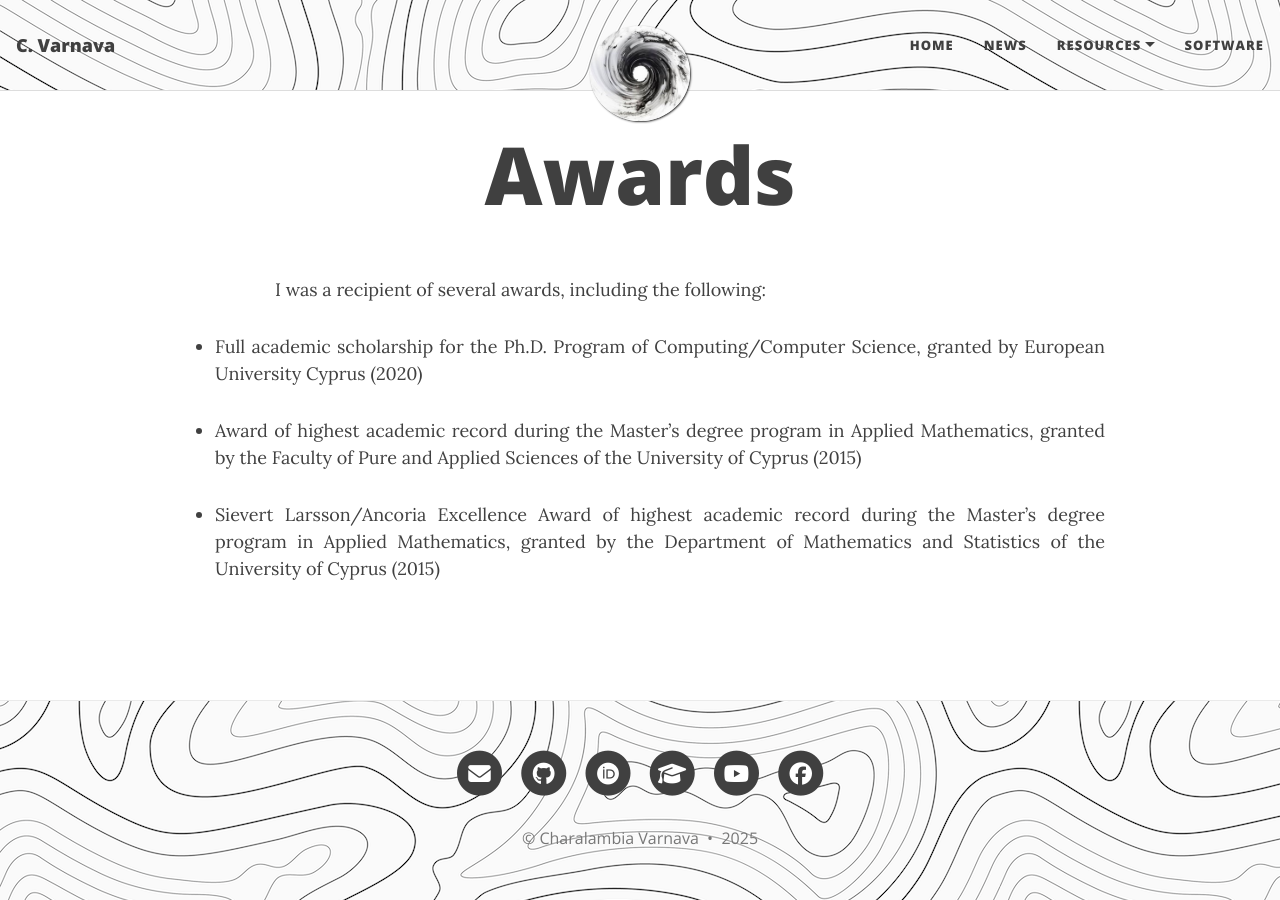
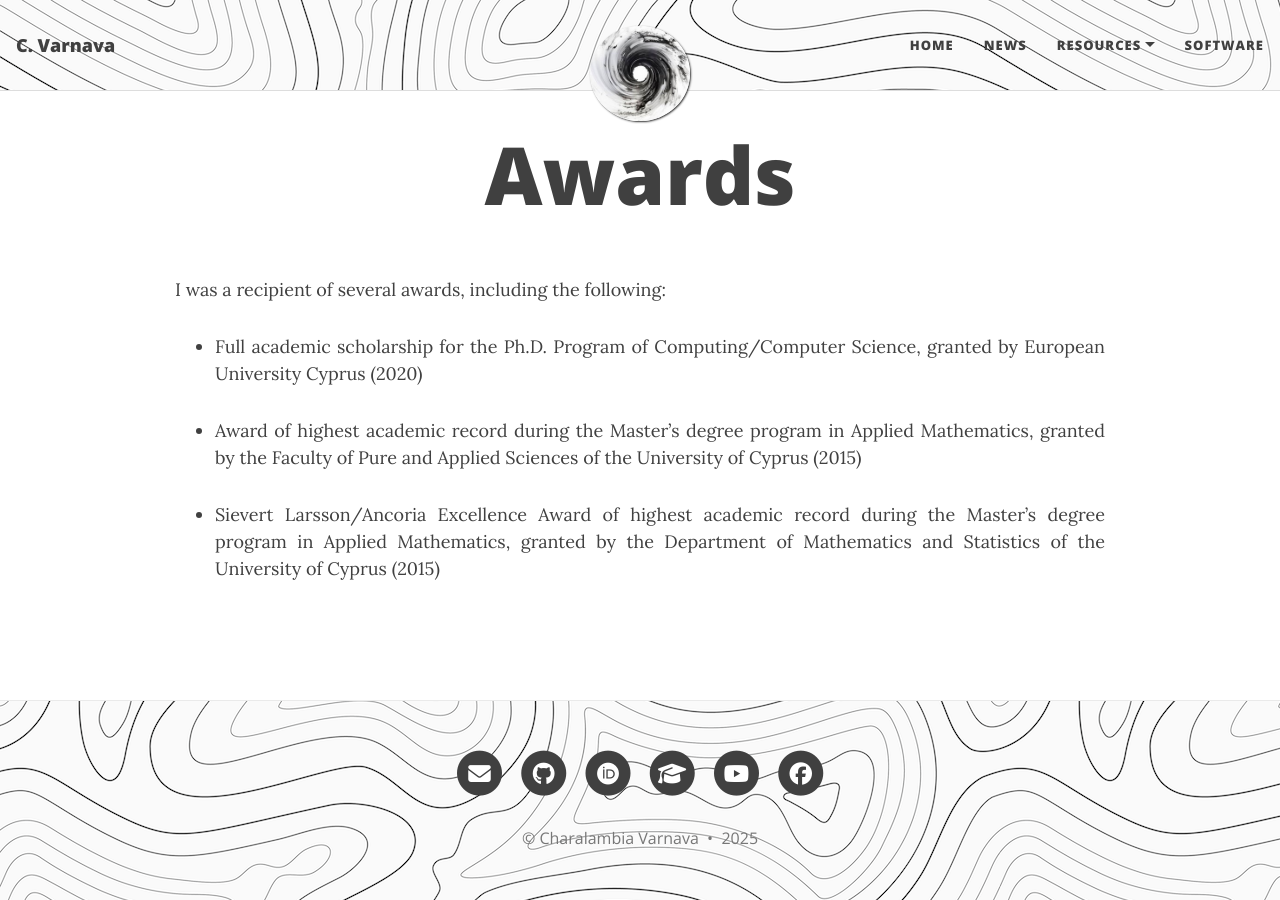
Before and after one commit to ch-var/ch-var.github.io, a Jekyll site: the page built from awards.html, in a window 1280 px wide. Built offline with Jekyll 4.4.1, drawn with Linux system fonts in a browser that asks for light colours.

Commit message:
Update awards.html

```diff
--- a/awards.html
+++ b/awards.html
@@ -5,7 +5,7 @@
 <style>
   /* Reduce margins of paragraphs on desktop screens */
   @media (min-width: 768px) {
-    p, {
+    p {
       margin-left: -100px;  /* Reduce the left margin for paragraphs */
       margin-right: -100px; /* Reduce the right margin for paragraphs */
     }
@@ -20,7 +20,7 @@
   }
 </style>
 
-<p align='justify'>I was a recipient of several awards, including the following:</p>
+<p>I was a recipient of several awards, including the following:</p>
 <ul>
 <li class="responsive-margin">Full academic scholarship for the Ph.D. Program of Computing/Computer Science, granted by European University Cyprus (2020)</li>
 <p></p>
@@ -36,6 +36,13 @@
     margin-right: -100px;
   }
 
+<style>
+  .responsive-margin {
+    text-align: justify;
+    margin-left: -100px;
+    margin-right: -100px;
+  }
+
   @media (max-width: 767px) {
     .responsive-margin {
       margin-left: 0;
```
